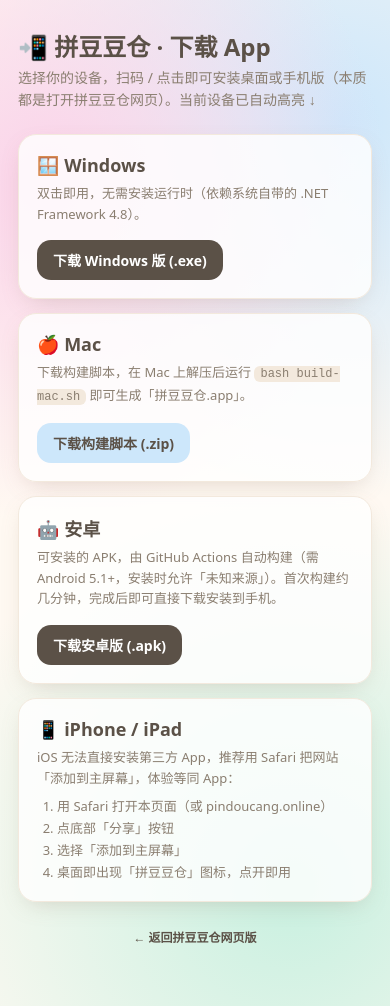
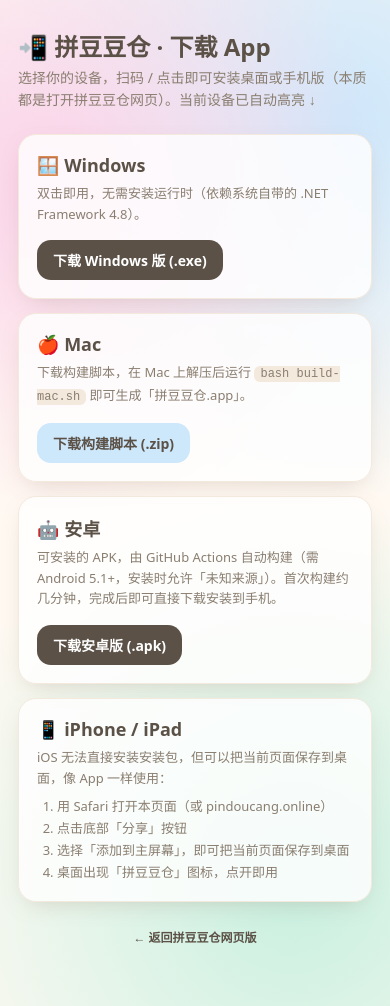
Before and after one commit to sunofxv/pin-dou-cang, a website: page download.html in a window 390 px wide. Drawn offline with Linux system fonts and the light colour scheme.

Commit message:
docs(download): iPhone 卡文案改为「点击按钮保存当前页面到桌面」

```diff
--- a/download.html
+++ b/download.html
@@ -49,12 +49,12 @@
     </div>
     <div class="card" id="card-ios">
       <h2>📱 iPhone / iPad</h2>
-      <p>iOS 无法直接安装第三方 App，推荐用 Safari 把网站「添加到主屏幕」，体验等同 App：</p>
+      <p>iOS 无法直接安装安装包，但可以把当前页面保存到桌面，像 App 一样使用：</p>
       <ol>
         <li>用 Safari 打开本页面（或 pindoucang.online）</li>
-        <li>点底部「分享」按钮</li>
-        <li>选择「添加到主屏幕」</li>
-        <li>桌面即出现「拼豆豆仓」图标，点开即用</li>
+        <li>点击底部「分享」按钮</li>
+        <li>选择「添加到主屏幕」，即可把当前页面保存到桌面</li>
+        <li>桌面出现「拼豆豆仓」图标，点开即用</li>
       </ol>
     </div>
   </div>
```
